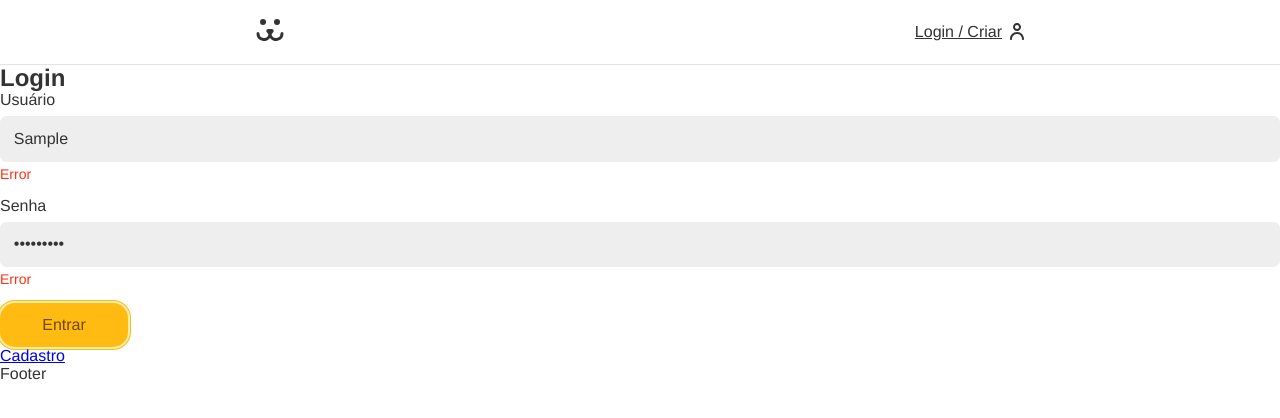
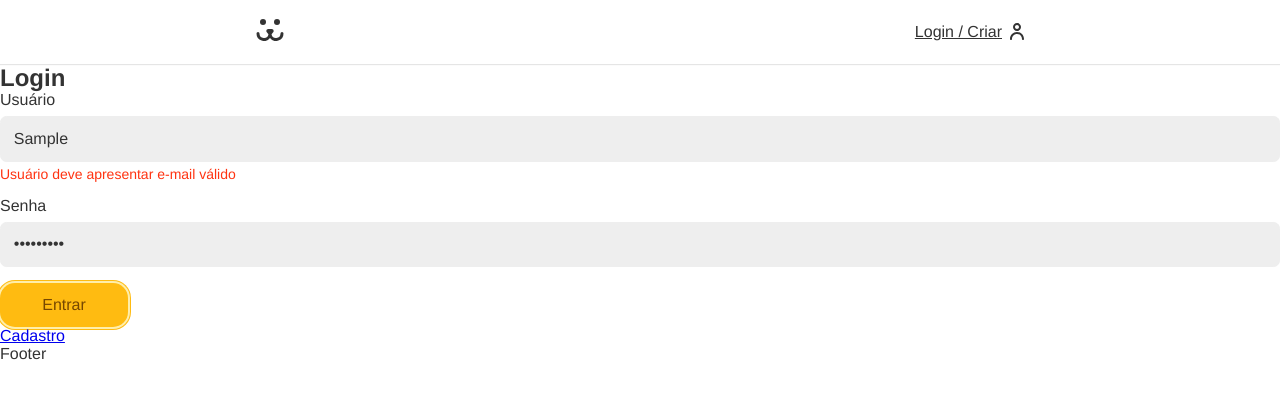
Before and after one commit to ErickAmaralFreitasDev/dogsite, a React (Vite) app: page /login in a window 1280 px wide. Both pictures are taken after typing "Sample", "Sample123" into the empty fields and a click on the button "Entrar". Shown: the top 418 px of the page. Built offline with nearby package versions, Linux system fonts and the light colour scheme; no server answers.

Commit message:
ajuste hooks

```diff
--- a/src/Components/Forms/Input.tsx
+++ b/src/Components/Forms/Input.tsx
@@ -4,15 +4,27 @@ interface InputProps {
     label: string;
     type?: string;
     name?: string;
+    value?: string;
+    onChange?: (event: React.ChangeEvent<HTMLInputElement>) => void;
+    error?: string | null;
+    onBlur?: () => void;
   }
 
-  function Input({ label, type = "text", name  }: InputProps) {
+  function Input({ label, type = "text", name, value, onChange, error, onBlur  }: InputProps) {
 
     return (
         <div className={styles.wrapper}>
             <label htmlFor={name} className={styles.label}>{label}</label>
-            <input id={name} name={name} className={styles.input} type={type} />
-            <p className={styles.error}>Error</p>
+            <input
+                id={name}
+                name={name}
+                className={styles.input}
+                type={type}
+                value={value}
+                onChange={onChange}
+                onBlur={onBlur}
+            />
+            {error && <p className={styles.error}>{error}</p>}
         </div>
     )
 }
--- a/src/Components/Login/LoginForm.tsx
+++ b/src/Components/Login/LoginForm.tsx
@@ -2,13 +2,17 @@ import React from "react";
 import { Link } from "react-router-dom"
 import Input from "../Forms/Input";
 import Button from "../Forms/Button";
+import useForm from "../../Hooks/useForm";
 
 const LoginForm = () => {
-  const [username, setUsername] = React.useState('');
-  const [password, setPassword] = React.useState('');
+  const username = useForm('username');
+  const password = useForm(false);
+  console.log(password.validate);
+  console.log(username.validate);
 
   function handleSubmit(event: React.FormEvent<HTMLFormElement>) {
     event.preventDefault();
+    if(username.validate() && password.validate()) {
       fetch('https://www.dogsapi.origamid.dev/json/jwt-auth/v1/token', {
         method: 'POST',
         headers: {
@@ -22,13 +26,24 @@ const LoginForm = () => {
             console.log(json)
           })
       }
+    }
 
   return (
     <section>
       <h1>Login</h1>
       <form action="" onSubmit={handleSubmit}>
-        <Input label="Usuário" type="text" name='username'/>
-        <Input label="Senha" type="password" name='password' />
+        <Input
+          label="Usuário"
+          type="text"
+          name='username'
+          {...username}
+        />
+        <Input
+          label="Senha"
+          type="password"
+          name='password'
+          {...password}
+        />
         <Button>Entrar</Button>
       </form>
       <Link to='/login/criar'>Cadastro</Link>
--- /dev/null
+++ b/src/Hooks/useForm.tsx
@@ -0,0 +1,57 @@
+import React from 'react'
+
+const types = {
+    email: {
+        regex: /^[A-Z0-9._%+-]+@[A-Z0-9.-]+\.[A-Z]{2,4}$/i,
+        message: 'Preencha um e-mail válido',
+    },
+
+    username: {
+        regex: /^[A-Z0-9._%+-]+@[A-Z0-9.-]+\.[A-Z]{2,4}$/i,
+        message: 'Usuário deve apresentar e-mail válido',
+    }
+}
+
+type ValidationType = keyof typeof types;
+
+const useForm = (type: ValidationType | false) => {
+    const [value, setValue] = React.useState('');
+    const [error, setError] = React.useState<string | null>(null);
+
+    function validate(value: string): boolean {
+        if (value.length === 0) {
+            setError('Preencha um Valor.');
+            return false;
+        }
+
+        if (type === false) {
+            setError(null);
+            return true;
+        }
+
+        if (types[type] && !types[type].regex.test(value)) {
+            setError(types[type].message);
+            return false;
+        }
+
+        setError(null);
+        return true;
+    }
+
+    function onChange(event: React.ChangeEvent<HTMLInputElement>) {
+        const newValue = event.target.value;
+        setValue(newValue);
+        if (error) validate(newValue);
+    }
+
+    return {
+        value,
+        setValue,
+        onChange,
+        error,
+        validate: () => validate(value),
+        onBlur: () => validate(value),
+    };
+}
+
+export default useForm
```
Lines whose indentation alone changed are shown as unchanged.
